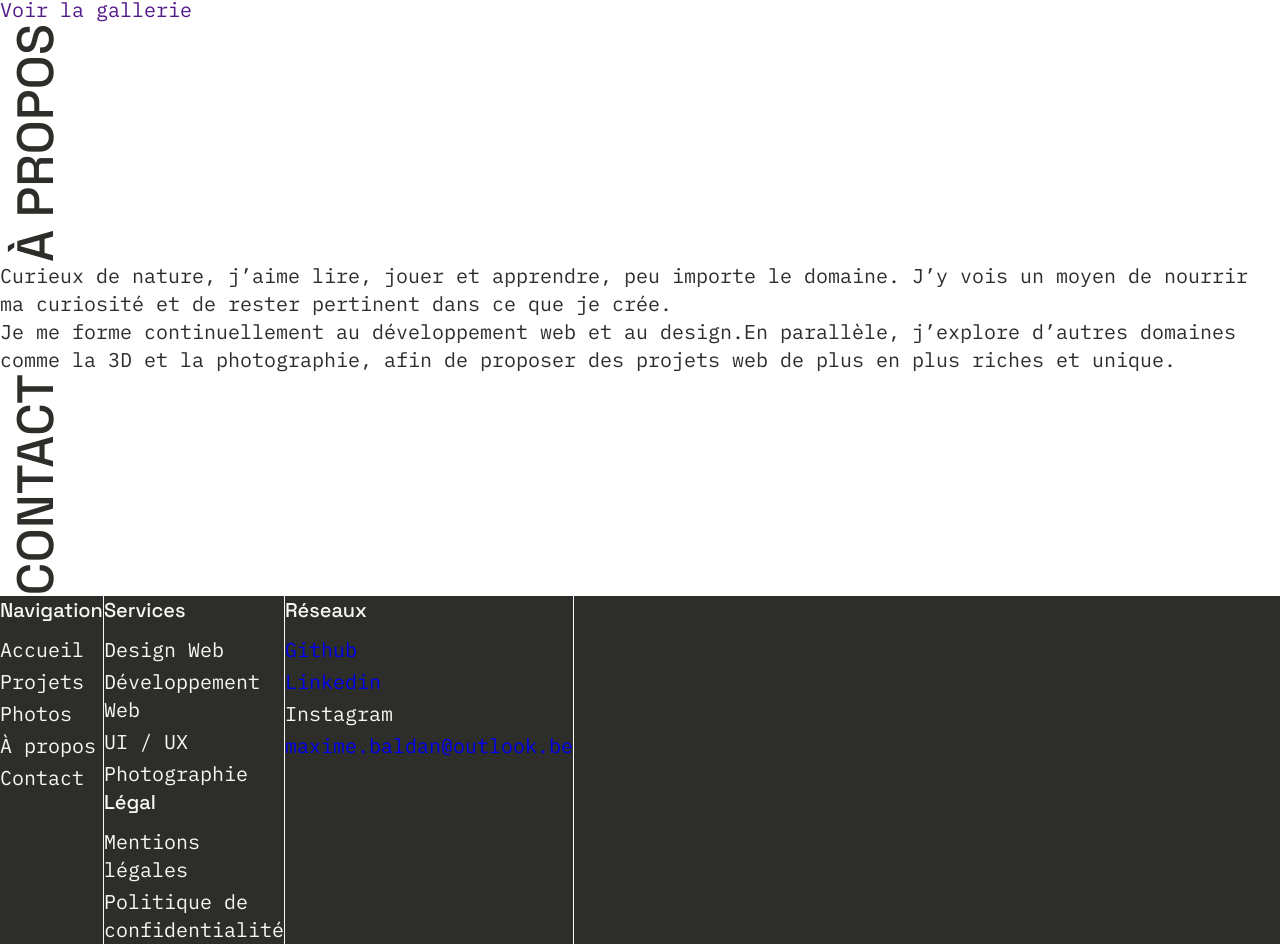
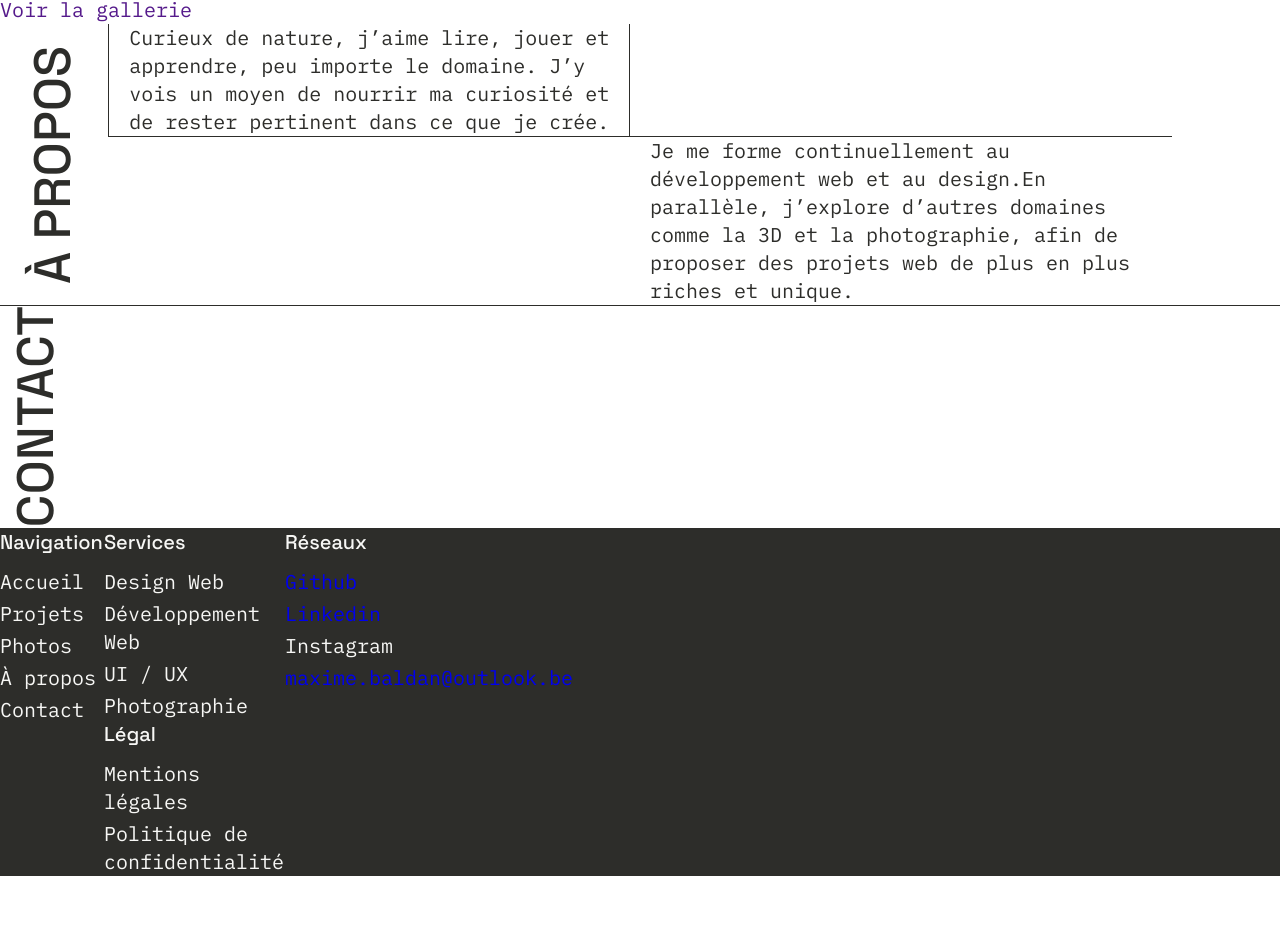
Before and after one commit to marnaroxwd/portfolio-2026, a plain HTML site: page index.html in a window 1280 px wide. Shown: the part 1332-2276 px from the top of the page. After the commit the page ends 2208 px from the top, so only its background shows below. Drawn offline with nearby package versions, Linux system fonts and the light colour scheme.

Commit message:
Début de la section about

```diff
--- a/assets/styles/components/_nav.scss
+++ b/assets/styles/components/_nav.scss
@@ -6,15 +6,15 @@
     grid-template-rows: 1fr;
     grid-column-gap: 20px;
     grid-row-gap: 0px;
-    border-bottom: solid 1px $background-color;
+    border-bottom: solid 1px $text-color;
     &__list
     {
         display: flex;
         padding: 20px;
 
         &-container{
-        border-left: solid 1px $background-color;
-        border-right: solid 1px $background-color;
+        border-left: solid 1px $text-color;
+        border-right: solid 1px $text-color;
         grid-column: 2/12;
         display: flex;
         justify-content: space-between;
@@ -25,7 +25,7 @@
 
 }
     &__link{
-        color: $background-color;
+        color: $text-color;
     }
 }
 
--- /dev/null
+++ b/assets/styles/layout/_about.scss
@@ -0,0 +1,29 @@
+.about{
+    display: grid;
+    grid-template-columns: repeat(12, 1fr);
+    grid-column-gap: 20px;
+    grid-row-gap: 0px;
+    border-bottom: solid 1px #2D2D2A;
+
+    &__subtitle{
+         grid-column: 1/2;
+         grid-row: 1/3;
+    }
+    &__upper{
+        grid-column: 2/12;
+        display: grid;
+        grid-template-columns: repeat(10, 1fr);
+        grid-column-gap: 20px;
+        grid-row-gap: 0px;
+        border-bottom: solid 1px #2D2D2A;
+        border-left: solid 1px #2D2D2A;
+        padding: 0 20px;
+    }
+    &__first-par{
+        grid-column: 1/6;
+        border-right: solid 1px #2D2D2A;
+        }
+    &__second-par{
+        grid-column: 7/12;
+    }
+}
--- a/assets/styles/utils/_variables.scss
+++ b/assets/styles/utils/_variables.scss
@@ -1,3 +1,3 @@
-$background-color: #2D2D2A;
-$text-color: #F7F7F5;
+$background-color: #F7F7F5;
+$text-color: #2D2D2A;
 $primary-color: #FFDB89;
--- a/index.html
+++ b/index.html
@@ -112,17 +112,19 @@
             <a href="">Voir la gallerie</a>
         </section>
         <section id="about" class="about">
-            <h2 class="subtitle">À propos</h2>
-            <div>
-                <p>Curieux de nature, j’aime lire, jouer et apprendre, peu importe le domaine. J’y vois un moyen de nourrir ma curiosité et de rester pertinent dans ce que je crée.</p>
+            <h2 class="subtitle about__subtitle">À propos</h2>
+            <div class="about__upper">
+                <div class="about__first-par">
+                    <p>Curieux de nature, j’aime lire, jouer et apprendre, peu importe le domaine. J’y vois un moyen de nourrir ma curiosité et de rester pertinent dans ce que je crée.</p>
+                </div>
+                <div>
+
+                </div>
             </div>
             <div>
 
             </div>
-            <div>
-
-            </div>
-            <div>
+            <div class="about__second-par">
                 <p>Je me forme continuellement au développement web et au design.En parallèle, j’explore d’autres domaines comme la 3D et la photographie, afin de proposer des projets web de plus en plus riches et unique.</p>
             </div>
         </section>
```
Also changed, not shown: assets/styles/styles.css, 1 other file.
